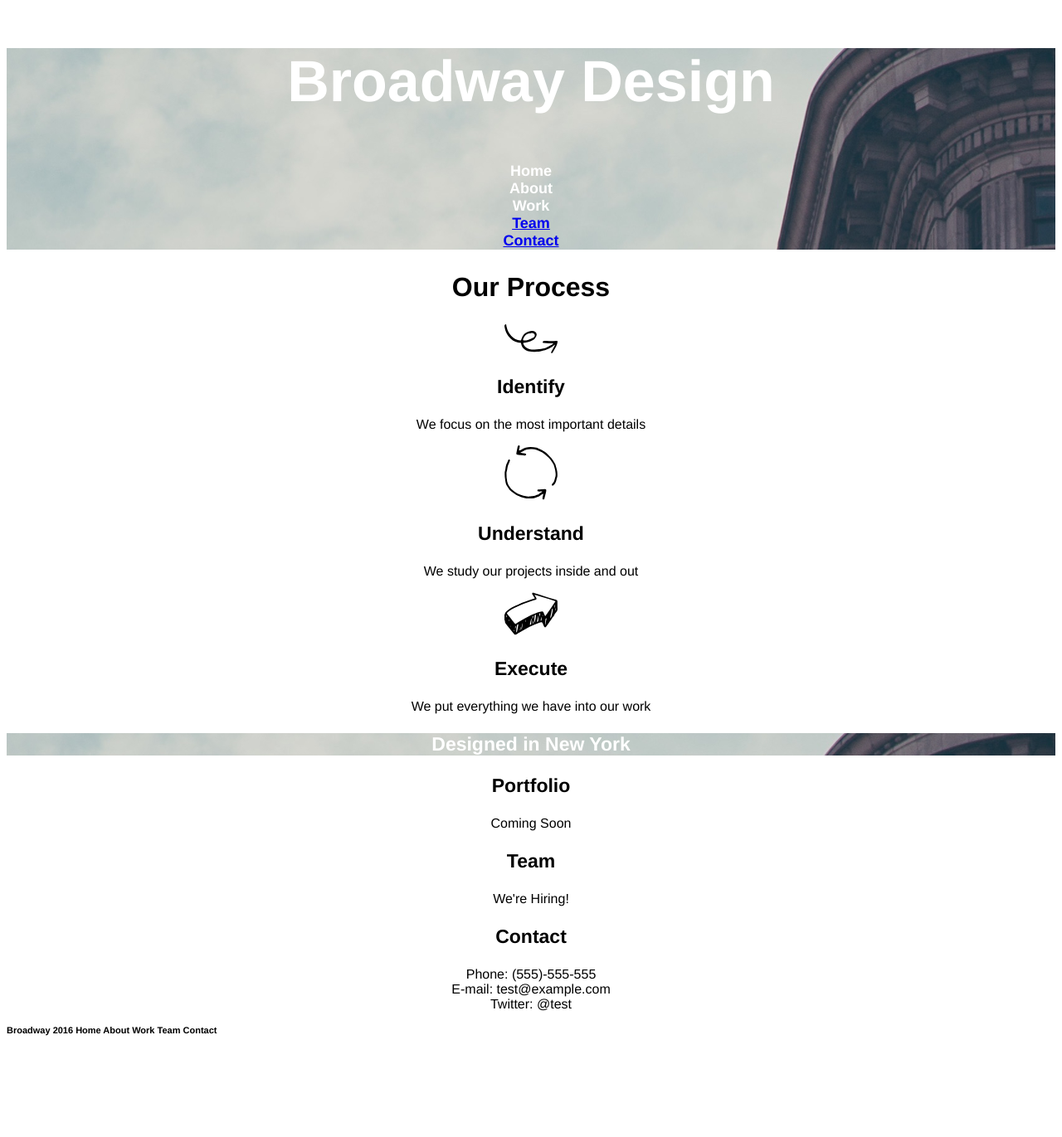
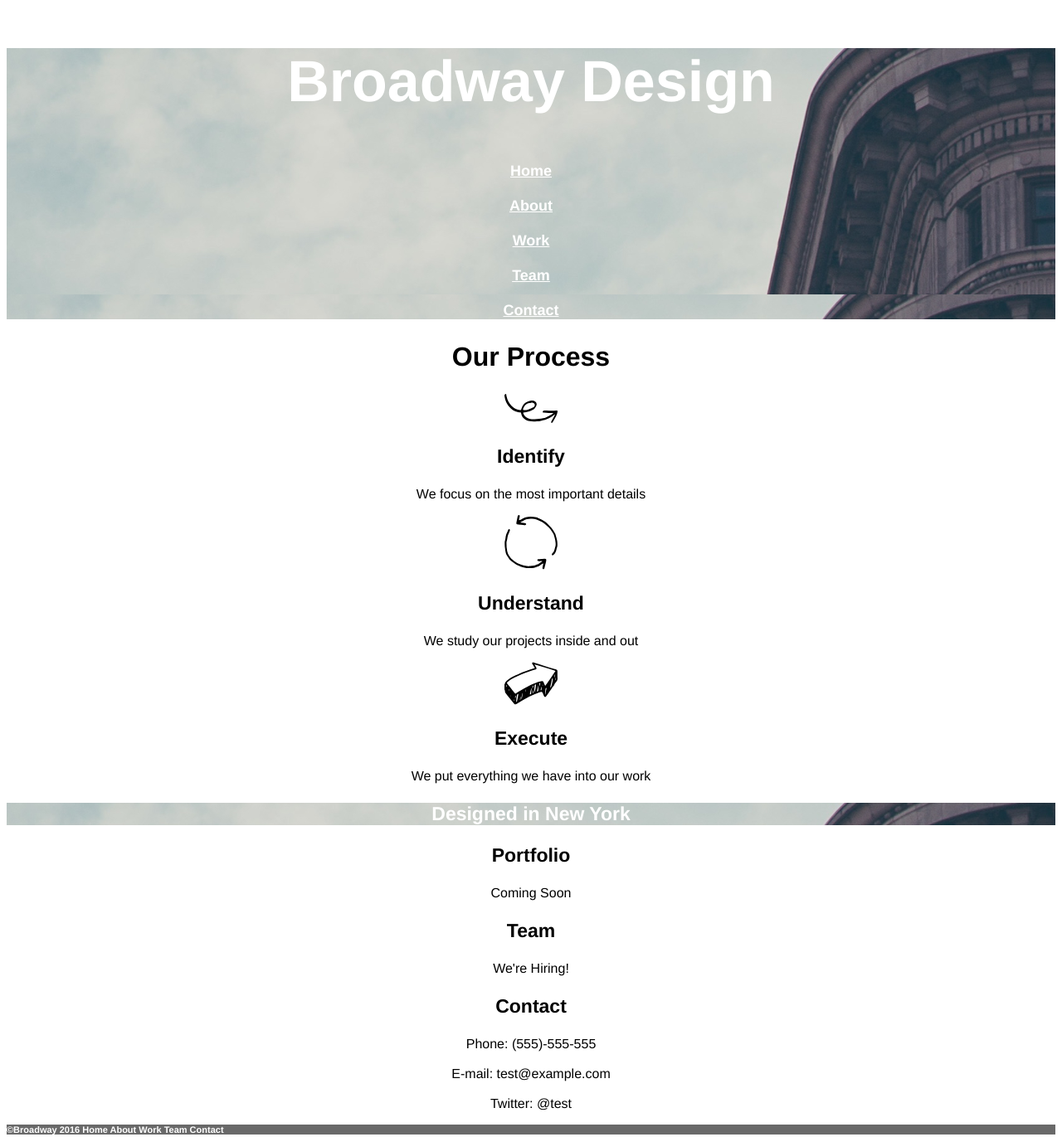
Before and after one commit to bishopashl/broadway, a plain HTML site: page index.html in a window 1280 px wide. Shown: the whole page at 83% size. Before the commit the page ends 1263 px from the top, so only its background shows below. Drawn offline with Linux system fonts and the light colour scheme.

Commit message:
Update project.

```diff
--- a/index.html
+++ b/index.html
@@ -5,11 +5,13 @@
     <title>Broadway Design</title>
       <nav>
         <h1>Broadway Design</h1>
-          Home <br>
-          About <br>
-          Work <br>
-          <a href="#team">Team</a> <br>
-          <a href="#contact"> Contact</a> <br>
+        <div class="menu">
+          Home<br><br>
+          About<br><br>
+          Work<br><br>
+          Team</a><br><br>
+          Contact</a>
+        </div>
       </nav>
   </head>
 
@@ -38,9 +40,9 @@
 
         <div id="contact"> </div>
         <h3>Contact</h3>
-          <p>Phone: (555)-555-555 <br> E-mail: test@example.com <br> Twitter: @test</p>
+          <p>Phone: (555)-555-555 <br><br> E-mail: test@example.com <br><br> Twitter: @test</p>
 
-          <h4>Broadway 2016 Home About Work Team Contact</h5>
+          <h4>©Broadway 2016 Home About Work Team Contact</h4>
 
   </body>
 </html>
--- a/resources/style.css
+++ b/resources/style.css
@@ -21,7 +21,7 @@ h3 {
 
 h4 {
   font-size: 11px;
-  color: white
+  color: white;
   background-color: dimgray;
   text-align: left;
 }
@@ -33,7 +33,11 @@ h4 {
 
 nav {
   background-image: url(./images/the-flatiron-building.png);
+}
+
+nav .menu {
   color: white;
   font-weight: bold;
   font-size: 18px;
+  text-decoration: underline;
 }
```
